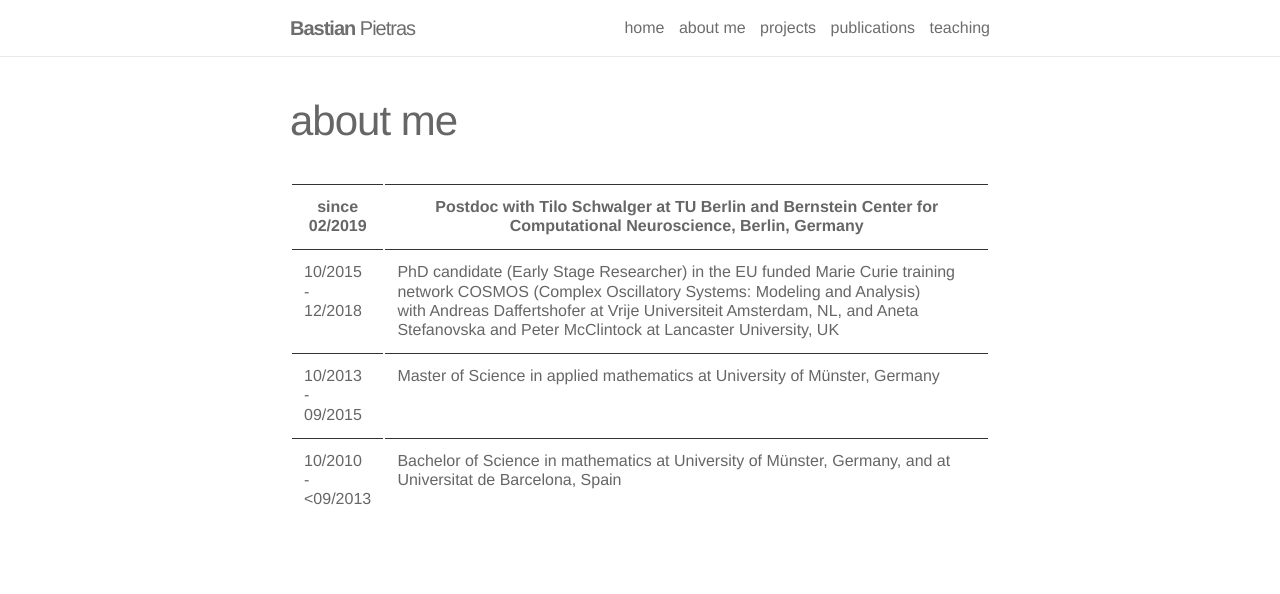
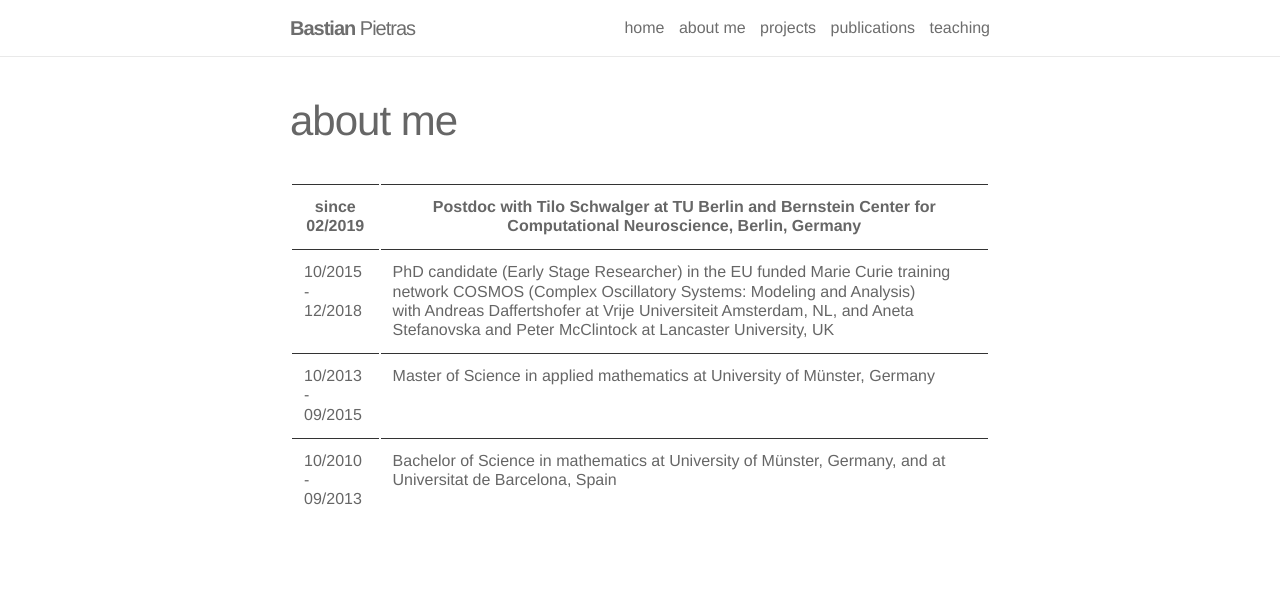
Before and after one commit to BastianPietras/bastianpietras.github.io, a Jekyll site: the page built from _pages/about_me.md, in a window 1280 px wide. Shown: the top 594 px of the page. Built offline with Jekyll 4.4.1, drawn with Linux system fonts in a browser that asks for light colours.

```diff
--- a/_pages/about_me.md
+++ b/_pages/about_me.md
@@ -19,7 +19,7 @@ title: about me
     <td>Master of Science in applied mathematics at University of Münster, Germany</td>
   </tr>
   <tr>
-    <td>10/2010 -<br/> <09/2013</td>
+    <td>10/2010 -<br/>09/2013</td>
     <td>Bachelor of Science in mathematics at University of Münster, Germany, and at Universitat de Barcelona, Spain</td>
   </tr>
 </table>
```
